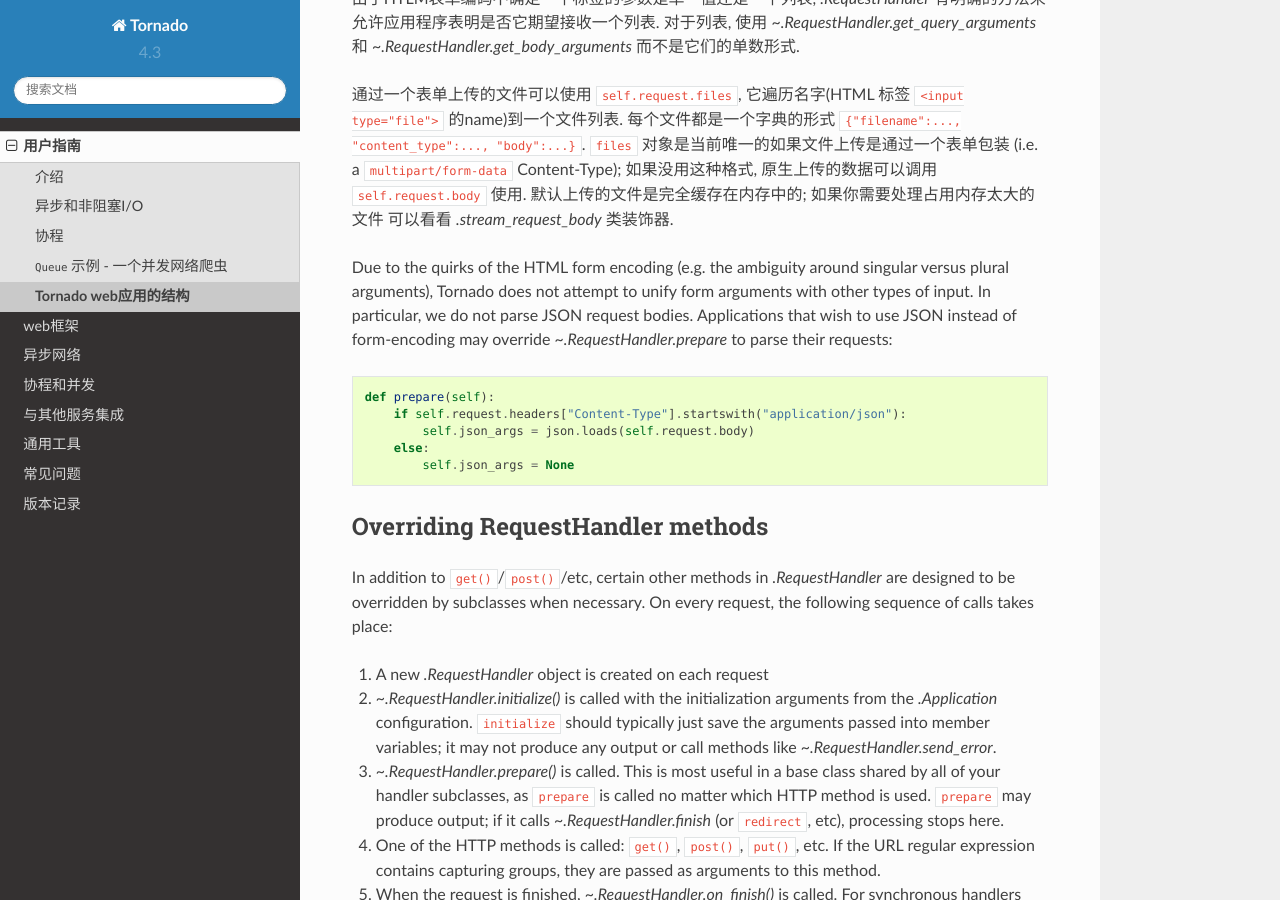
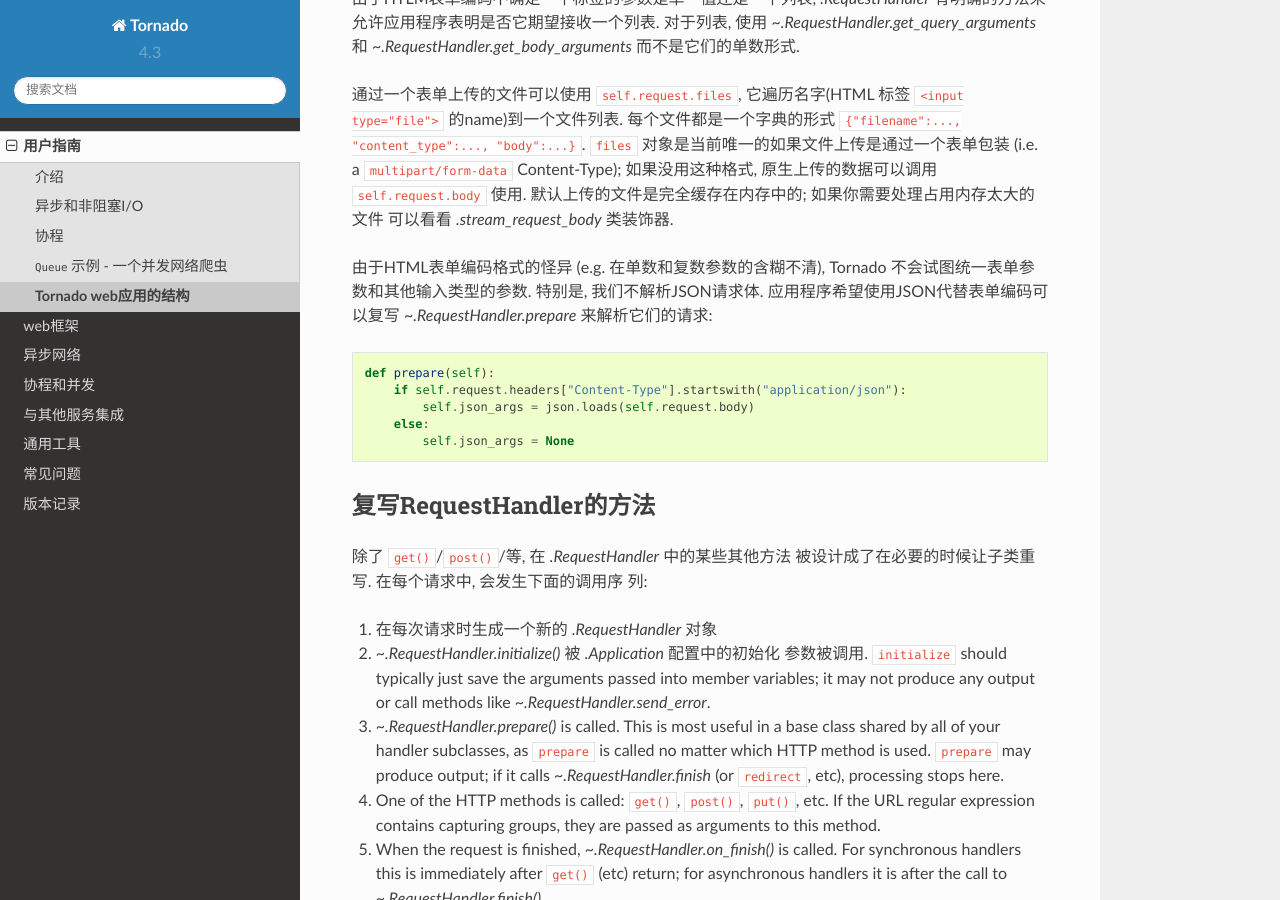
Before and after one commit to tao12345666333/tornado-zh, a Sphinx documentation site: the page built from docs/guide/structure.rst, in a window 1280 px wide and 900 px high, scrolled down 2148 px. Built offline with Sphinx 7.4.7 and the Read the Docs theme 2.0.0, drawn with Linux system fonts in a browser that asks for light colours; pages that are not in the unit, such as notebooks, are missing from menus.

Commit message:
overrid request handler

```diff
--- a/docs/guide/structure.rst
+++ b/docs/guide/structure.rst
@@ -137,12 +137,10 @@ Tornado web 应用程序的大部分工作是在 `.RequestHandler` 子类下完
 默认上传的文件是完全缓存在内存中的; 如果你需要处理占用内存太大的文件
 可以看看 `.stream_request_body` 类装饰器.
 
-Due to the quirks of the HTML form encoding (e.g. the ambiguity around
-singular versus plural arguments), Tornado does not attempt to unify
-form arguments with other types of input.  In particular, we do not
-parse JSON request bodies.  Applications that wish to use JSON instead
-of form-encoding may override `~.RequestHandler.prepare` to parse their
-requests::
+由于HTML表单编码格式的怪异 (e.g. 在单数和复数参数的含糊不清), Tornado
+不会试图统一表单参数和其他输入类型的参数. 特别是, 我们不解析JSON请求体.
+应用程序希望使用JSON代替表单编码可以复写 `~.RequestHandler.prepare`
+来解析它们的请求::
 
     def prepare(self):
         if self.request.headers["Content-Type"].startswith("application/json"):
@@ -150,17 +148,16 @@ requests::
         else:
             self.json_args = None
 
-Overriding RequestHandler methods
+复写RequestHandler的方法
 ~~~~~~~~~~~~~~~~~~~~~~~~~~~~~~~~~
 
-In addition to ``get()``/``post()``/etc, certain other methods in
-`.RequestHandler` are designed to be overridden by subclasses when
-necessary. On every request, the following sequence of calls takes
-place:
+除了 ``get()``/``post()``/等, 在 `.RequestHandler` 中的某些其他方法
+被设计成了在必要的时候让子类重写. 在每个请求中, 会发生下面的调用序
+列:
 
-1. A new `.RequestHandler` object is created on each request
-2. `~.RequestHandler.initialize()` is called with the initialization
-   arguments from the `.Application` configuration. ``initialize``
+1. 在每次请求时生成一个新的 `.RequestHandler` 对象
+2. `~.RequestHandler.initialize()` 被 `.Application` 配置中的初始化
+   参数被调用. ``initialize``
    should typically just save the arguments passed into member
    variables; it may not produce any output or call methods like
    `~.RequestHandler.send_error`.
```
